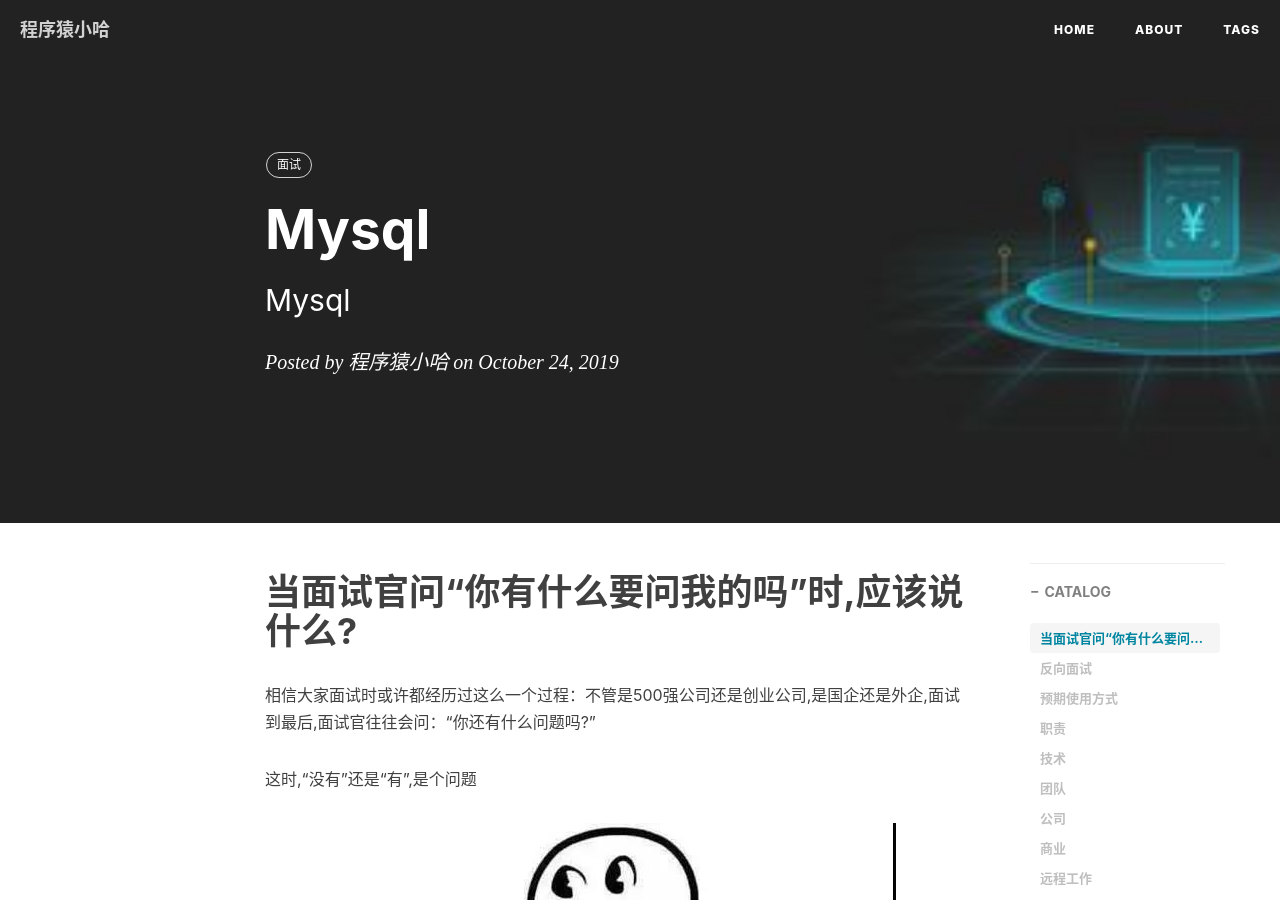
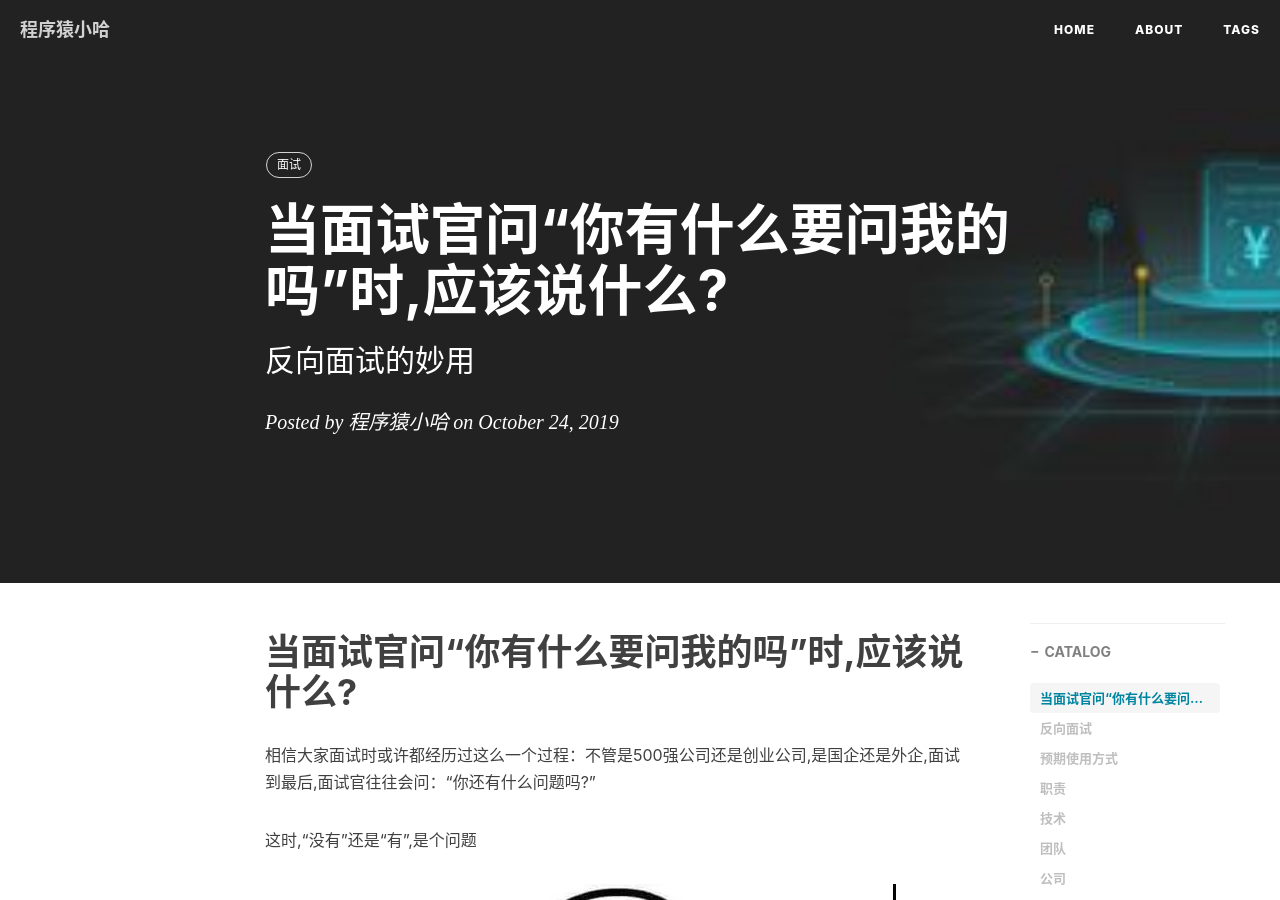
Before and after one commit to cxyxhJava/franyang.github.io, a Jekyll site: the page built from _posts/2019-10-24-面试技巧01.md, in a window 1280 px wide and 900 px high. Built offline with Jekyll 4.4.1, drawn with Linux system fonts in a browser that asks for light colours; nearby versions of some CDN libraries; comment, search, counter and statistics services are not loaded; some of the changed text lies outside the part shown.

Commit message:
修改名称

```diff
--- a/_posts/2019-10-24-面试技巧01.md
+++ b/_posts/2019-10-24-面试技巧01.md
@@ -1,7 +1,7 @@
 ---
 layout:     post
-title:      Mysql
-subtitle:   Mysql
+title:      当面试官问“你有什么要问我的吗”时,应该说什么?
+subtitle:   反向面试的妙用
 date:       2019-10-24
 author:     程序猿小哈
 header-img: img/db.jpeg
```
Also changed, not shown: _posts/2019-10-23-mysql02.md (+2 -2 lines).
